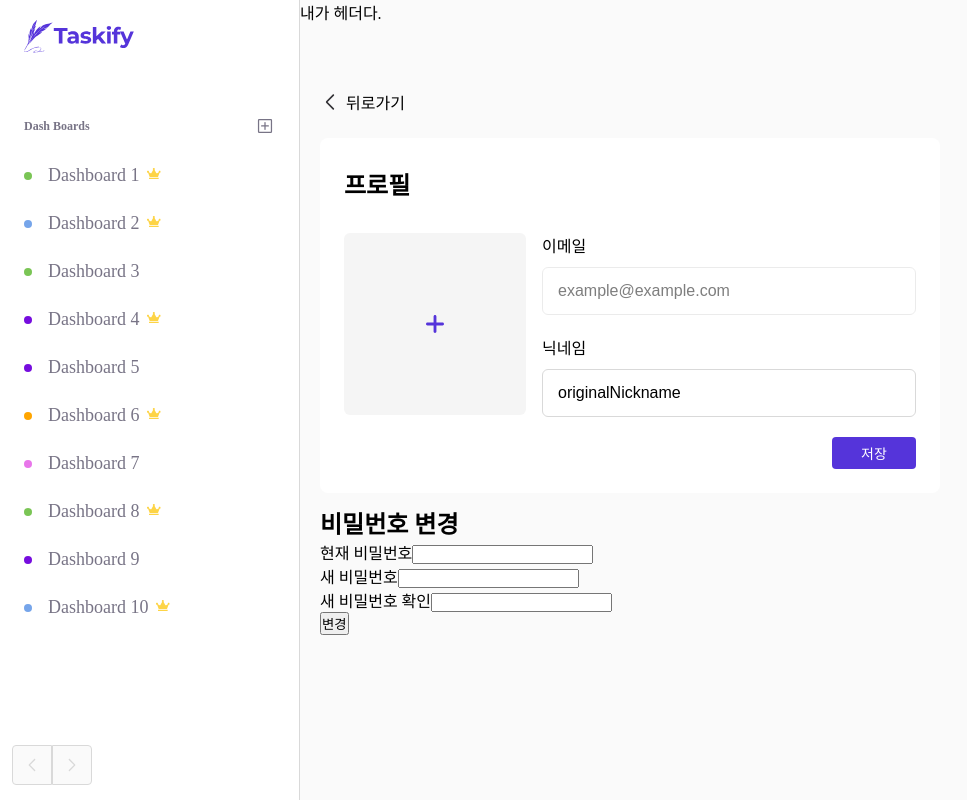
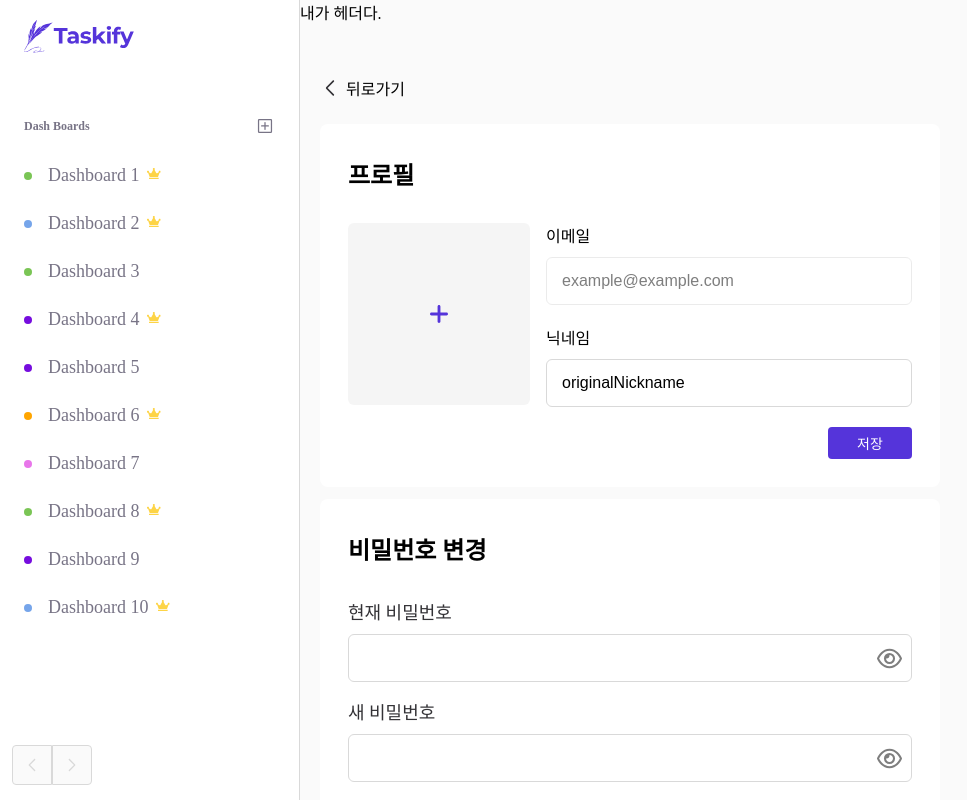
Before and after one commit to schedule-Avengers/taskify, a React (Vite) app: page /mypage in a window 1280 px wide. Shown: the whole page, without its empty margins (0-967 px from the left). Built offline with nearby package versions, Linux system fonts and the light colour scheme; a web font is replaced by a local one.

Commit message:
feat: mypage 기능 및 UI 완성 , react icon 추가 (api 미구현)

```diff
--- a/package.json
+++ b/package.json
@@ -29,6 +29,7 @@
     "react": "^18.2.0",
     "react-dom": "^18.2.0",
     "react-hook-form": "^7.51.3",
+    "react-icons": "^5.2.1",
     "react-router-dom": "^6.23.0",
     "uuid": "^10.0.0",
     "yup": "^1.4.0"
--- a/src/components/MyPage/PasswordChangeForm.module.scss
+++ b/src/components/MyPage/PasswordChangeForm.module.scss
@@ -0,0 +1,116 @@
+.input-password {
+  display: flex;
+  flex-direction: column;
+  gap: 3.2rem;
+  width: 62rem;
+  height: 100%;
+  border-radius: 0.8rem;
+  background: $color-white;
+  padding: 2.8rem;
+  transition: $base-transition;
+
+  @include tablet {
+    width: 100%;
+  }
+  @include mobile {
+    gap: 2.6rem;
+    padding: 2rem;
+  }
+  & h2 {
+    padding-top: 0.4rem;
+    font-size: 2.4rem;
+    font-weight: 700;
+    @include mobile {
+      font-size: 2rem;
+      padding-top: 0.8rem;
+    }
+  }
+}
+
+.input-password-inputs {
+  display: flex;
+  flex-direction: column;
+  gap: 1.6rem;
+  @include mobile {
+    gap: 2rem;
+  }
+}
+
+.password-form {
+  display: flex;
+  flex-direction: column;
+  gap: 2rem;
+}
+
+.input {
+  display: flex;
+  flex-direction: column;
+  gap: 1rem;
+
+  & label {
+    color: $color-black-20;
+    font-family: Pretendard;
+    font-size: 1.8rem;
+    font-weight: 500;
+    @include mobile {
+      font-size: 1.6rem;
+    }
+  }
+
+  & .password-input-container {
+    display: flex;
+    justify-self: center;
+    align-items: center;
+    position: relative;
+  }
+
+  & input {
+    width: 100%;
+    height: 4.8rem;
+    border-radius: 0.6rem;
+    border: 0.1rem solid $color-gray-30;
+    padding: 1.5rem;
+    font-size: 1.6rem;
+    font-weight: 400;
+    @include mobile {
+      font-size: 1.4rem;
+      height: 4.2rem;
+      padding: 1.3rem;
+    }
+  }
+}
+
+.password-toggle {
+  position: absolute;
+  top: 25%;
+  right: 1rem; /* 부모 요소의 세로 중앙 */
+  background: transparent;
+  border: none;
+
+  &:hover {
+    cursor: pointer;
+  }
+  @include mobile {
+    top: 25%;
+    right: 0.8rem;
+  }
+
+  &-button {
+    opacity: 0.5;
+    width: 2.5rem;
+    height: 2.5rem;
+    @include mobile {
+      width: 2rem;
+      height: 2rem;
+    }
+  }
+}
+
+.error-message {
+  color: $color-red;
+}
+
+.submitbutton {
+  display: flex;
+  justify-content: flex-end;
+}
--- a/src/components/MyPage/PasswordChangeForm.tsx
+++ b/src/components/MyPage/PasswordChangeForm.tsx
@@ -1,7 +1,9 @@
-import React from 'react';
+import React, { useState } from 'react';
 import { useForm, SubmitHandler } from 'react-hook-form';
 import classNames from 'classnames/bind';
 import styles from './PasswordChangeForm.module.scss';
+import { FaRegEye, FaRegEyeSlash } from 'react-icons/fa6';
+import BaseButton from '@components/common/BaseButton';
 
 const cx = classNames.bind(styles);
 
@@ -19,62 +21,116 @@ const PasswordChangeForm: React.FC = () => {
     watch,
   } = useForm<PasswordFormData>();
 
+  const [showPasswords, setShowPasswords] = useState(false);
+
   const onSubmit: SubmitHandler<PasswordFormData> = (data) => {
     console.log(data);
   };
 
-  const newPassword = watch('newPassword');
-  const confirmPassword = watch('confirmPassword');
+  const togglePasswordVisibility = () => {
+    setShowPasswords((prevState) => !prevState);
+  };
 
   return (
     <div className={cx('input-password')}>
+      <h2>비밀번호 변경</h2>
       <form onSubmit={handleSubmit(onSubmit)} className={cx('password-form')}>
-        <h2>비밀번호 변경</h2>
-
-        <div>
+        <div className={cx('input-password-inputs')}>
+          <div className={cx('input')}>
             <label htmlFor='currentPassword'>현재 비밀번호</label>
+            <div className={cx('password-input-container')}>
               <input
-            type='password'
+                type={showPasswords ? 'text' : 'password'}
                 {...register('currentPassword', {
                   required: '현재 비밀번호를 입력해 주세요',
                 })}
               />
+              <button
+                type='button'
+                onClick={togglePasswordVisibility}
+                className={cx('password-toggle')}
+              >
+                {showPasswords ? (
+                  <FaRegEyeSlash className={cx('password-toggle-button')} />
+                ) : (
+                  <FaRegEye className={cx('password-toggle-button')} />
+                )}
+              </button>
+            </div>
             {errors.currentPassword && (
-            <span>{errors.currentPassword.message}</span>
+              <span className={cx('error-message')}>
+                {errors.currentPassword.message}
+              </span>
             )}
           </div>
-
-        <div>
+          <div className={cx('input')}>
             <label htmlFor='newPassword'>새 비밀번호</label>
+            <div className={cx('password-input-container')}>
               <input
-            type='password'
+                type={showPasswords ? 'text' : 'password'}
                 {...register('newPassword', {
                   required: '새 비밀번호를 입력해 주세요',
                   minLength: {
                     value: 6,
                     message: '비밀번호는 최소 6자 이상이어야 합니다',
                   },
+                  validate: (value) =>
+                    value !== watch('currentPassword') ||
+                    '새 비밀번호는 현재 비밀번호와 다르게 설정해 주세요',
                 })}
               />
-          {errors.newPassword && <span>{errors.newPassword.message}</span>}
+              <button
+                type='button'
+                onClick={togglePasswordVisibility}
+                className={cx('password-toggle')}
+              >
+                {showPasswords ? (
+                  <FaRegEyeSlash className={cx('password-toggle-button')} />
+                ) : (
+                  <FaRegEye className={cx('password-toggle-button')} />
+                )}
+              </button>
             </div>
-
-        <div>
+            {errors.newPassword && (
+              <span className={cx('error-message')}>
+                {errors.newPassword.message}
+              </span>
+            )}
+          </div>
+          <div className={cx('input')}>
             <label htmlFor='confirmPassword'>새 비밀번호 확인</label>
+            <div className={cx('password-input-container')}>
               <input
-            type='password'
+                type={showPasswords ? 'text' : 'password'}
                 {...register('confirmPassword', {
                   required: '새 비밀번호를 다시 입력해 주세요',
                   validate: (value) =>
-                value === newPassword || '비밀번호가 일치하지 않습니다',
+                    value === watch('newPassword') ||
+                    '비밀번호가 일치하지 않습니다',
                 })}
               />
+              <button
+                type='button'
+                onClick={togglePasswordVisibility}
+                className={cx('password-toggle')}
+              >
+                {showPasswords ? (
+                  <FaRegEyeSlash className={cx('password-toggle-button')} />
+                ) : (
+                  <FaRegEye className={cx('password-toggle-button')} />
+                )}
+              </button>
+            </div>
             {errors.confirmPassword && (
-            <span>{errors.confirmPassword.message}</span>
+              <span className={cx('error-message')}>
+                {errors.confirmPassword.message}
+              </span>
             )}
           </div>
-
-        <button type='submit'>변경</button>
+        </div>
+        <div className={cx('submitbutton')}>
+          <BaseButton text='변경' size='md' type='submit' />
+        </div>
       </form>
     </div>
   );
--- a/src/components/MyPage/ProfileForm.module.scss
+++ b/src/components/MyPage/ProfileForm.module.scss
@@ -3,17 +3,26 @@
   flex-direction: column;
   gap: 3.2rem;
   width: 62rem;
-  height: 35.5rem;
+  height: 100%;
   border-radius: 0.8rem;
   background: $color-white;
-  padding: 2.4rem;
+  padding: 2.8rem;
+  transition: $base-transition;
 
+  @include tablet {
+    width: 100%;
+  }
+  @include mobile {
+    gap: 2.6rem;
+    padding: 2rem;
+  }
   & h2 {
     padding-top: 0.4rem;
     font-size: 2.4rem;
     font-weight: 700;
     @include mobile {
       font-size: 2rem;
+      padding-top: 0.8rem;
     }
   }
 }
@@ -22,6 +31,10 @@
   display: flex;
   flex-direction: row;
   gap: 1.6rem;
+  @include mobile {
+    flex-direction: column;
+    gap: 2rem;
+  }
 }
 
 .emailandnickname {
@@ -60,6 +73,11 @@
   border-radius: 0.6rem;
   flex-shrink: 0;
   position: relative;
+  @include mobile {
+    width: 10rem;
+    height: 10rem;
+  }
+
   &:hover {
     cursor: pointer;
     background-color: $color-gray-30;
@@ -86,6 +104,10 @@
   gap: 2rem;
 }
 
+.error-message {
+  color: $color-red;
+}
+
 .submitbutton {
   display: flex;
   justify-content: flex-end;
--- a/src/components/MyPage/ProfileForm.tsx
+++ b/src/components/MyPage/ProfileForm.tsx
@@ -97,7 +97,9 @@ const ProfileForm: React.FC<ProfileFormProps> = ({ originalNickname }) => {
               )}
             </label>
             {errors.profilePicture && (
-              <span>{getErrorMessage(errors.profilePicture)}</span>
+              <span className={cx('error-message')}>
+                {getErrorMessage(errors.profilePicture)}
+              </span>
             )}
           </div>
           <div className={cx('emailandnickname')}>
@@ -122,7 +124,11 @@ const ProfileForm: React.FC<ProfileFormProps> = ({ originalNickname }) => {
                 })}
               />
             </div>
-            {errors.nickname && <span>{getErrorMessage(errors.nickname)}</span>}
+            {errors.nickname && (
+              <span className={cx('error-message')}>
+                {getErrorMessage(errors.nickname)}
+              </span>
+            )}
           </div>
         </div>
         <div className={cx('submitbutton')}>
--- a/src/components/common/BaseButton/baseButton.module.scss
+++ b/src/components/common/BaseButton/baseButton.module.scss
@@ -1,3 +1,9 @@
+button {
+  &:hover {
+    cursor: pointer;
+  }
+}
+
 %btn-base {
   display: flex;
   justify-content: center;
--- a/src/pages/MyPage/MyPage.module.scss
+++ b/src/pages/MyPage/MyPage.module.scss
@@ -4,6 +4,7 @@
   padding: 2rem;
   gap: 2.4rem;
   transition: $base-transition;
+  overflow: scroll;
 }
 
 .goback {
```
Also changed, not shown: 1 other file (tests, documents, lock files or other folders). Lines whose indentation alone changed are shown as unchanged.
